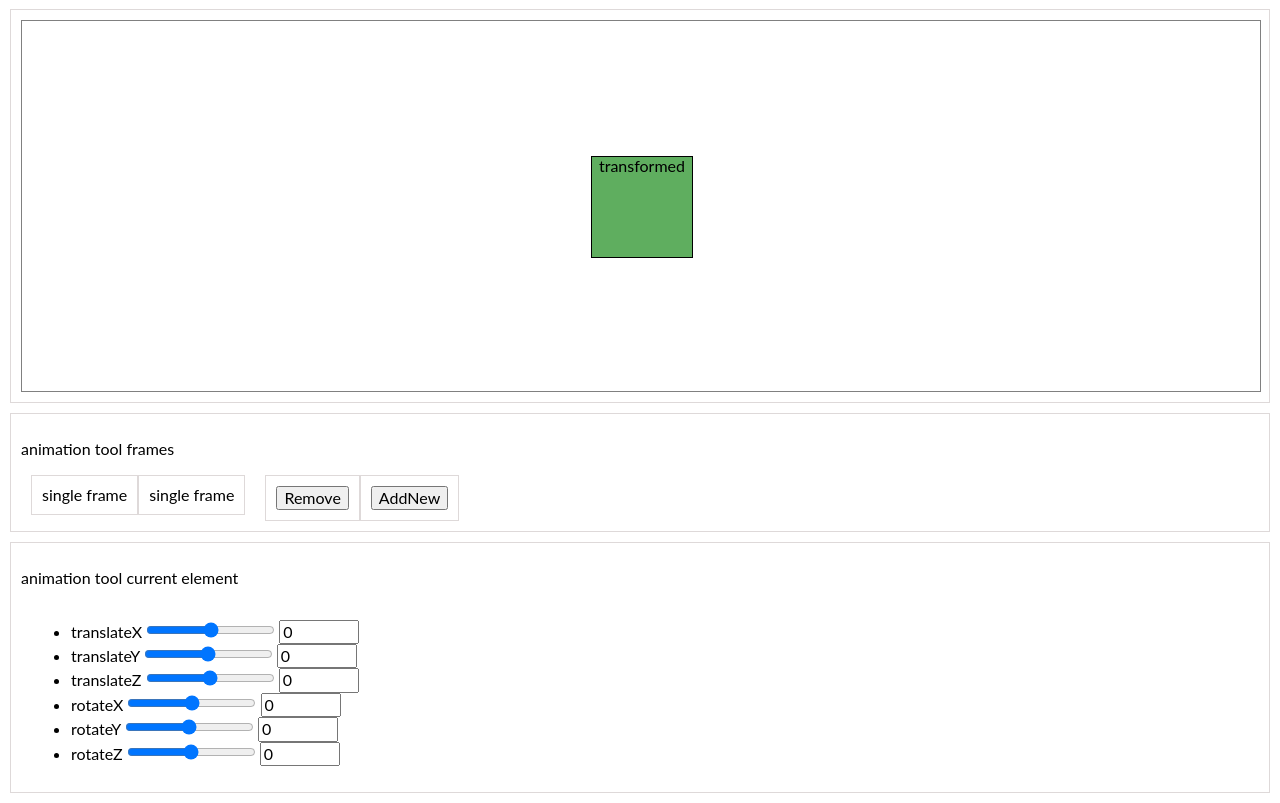
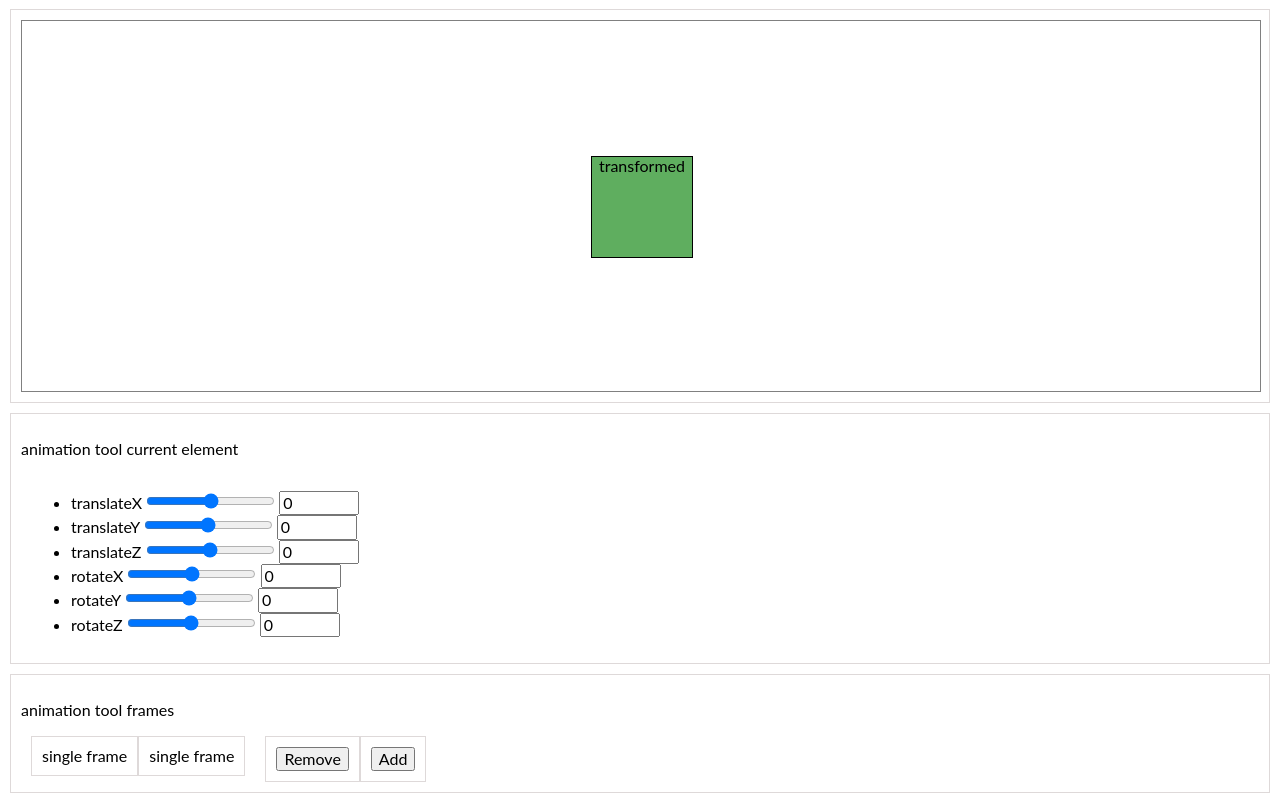
Before and after one commit to mikellow/animation-tool, a website: page app/index.html in a window 1280 px wide. Shown: the part 100-903 px from the top of the page. Drawn offline with nearby package versions, Linux system fonts and the light colour scheme.

```diff
--- a/app/index.html
+++ b/app/index.html
@@ -40,25 +40,6 @@
     <div class="display-box">
         <div class="display-element" id="original">original</div>
         <div class="display-element" id="transformed">transformed</div>
-    </div>
-</div>
-
-<div class="wrapper" id="animationToolsFrames">
-    <p>animation tool frames</p>
-    <div class="row">
-        <div class="col">
-          <ul id="framesList" class="inline-list">
-            <li class="active">single frame</li>
-            <li>single frame</li>
-          </ul>
-        </div>
-        <div class="col">
-          <ul id="framesListActions" class="inline-list">
-            <li><button>Remove</button></li>
-            <li><button>AddNew</button></li>
-          </ul>
-        </div>
-      </div>
     </div>
 </div>
 
@@ -126,6 +107,25 @@
         </form>
       </div>
 
+    </div>
+</div>
+
+<div class="wrapper" id="animationToolsFrames">
+    <p>animation tool frames</p>
+    <div class="row">
+        <div class="col">
+          <ul id="framesList" class="inline-list">
+            <li class="active">single frame</li>
+            <li>single frame</li>
+          </ul>
+        </div>
+        <div class="col">
+          <ul id="framesListActions" class="inline-list">
+            <li><button onclick='animationTool.removeFrame()'>Remove</button></li>
+            <li><button onclick='animationTool.addFrame()'>Add</button></li>
+          </ul>
+        </div>
+      </div>
     </div>
 </div>
 
--- a/app/js/animation-tool.js
+++ b/app/js/animation-tool.js
@@ -0,0 +1,15 @@
+(function (window) {
+"use strict";
+
+
+    var animationTool = new Object({
+        removeFrame: function () {
+            console.log('remove frame now');
+        },
+        addFrame: function () {
+            console.log('add frame now');
+        }
+    });
+
+    window.animationTool = animationTool;
+})(window)
```
